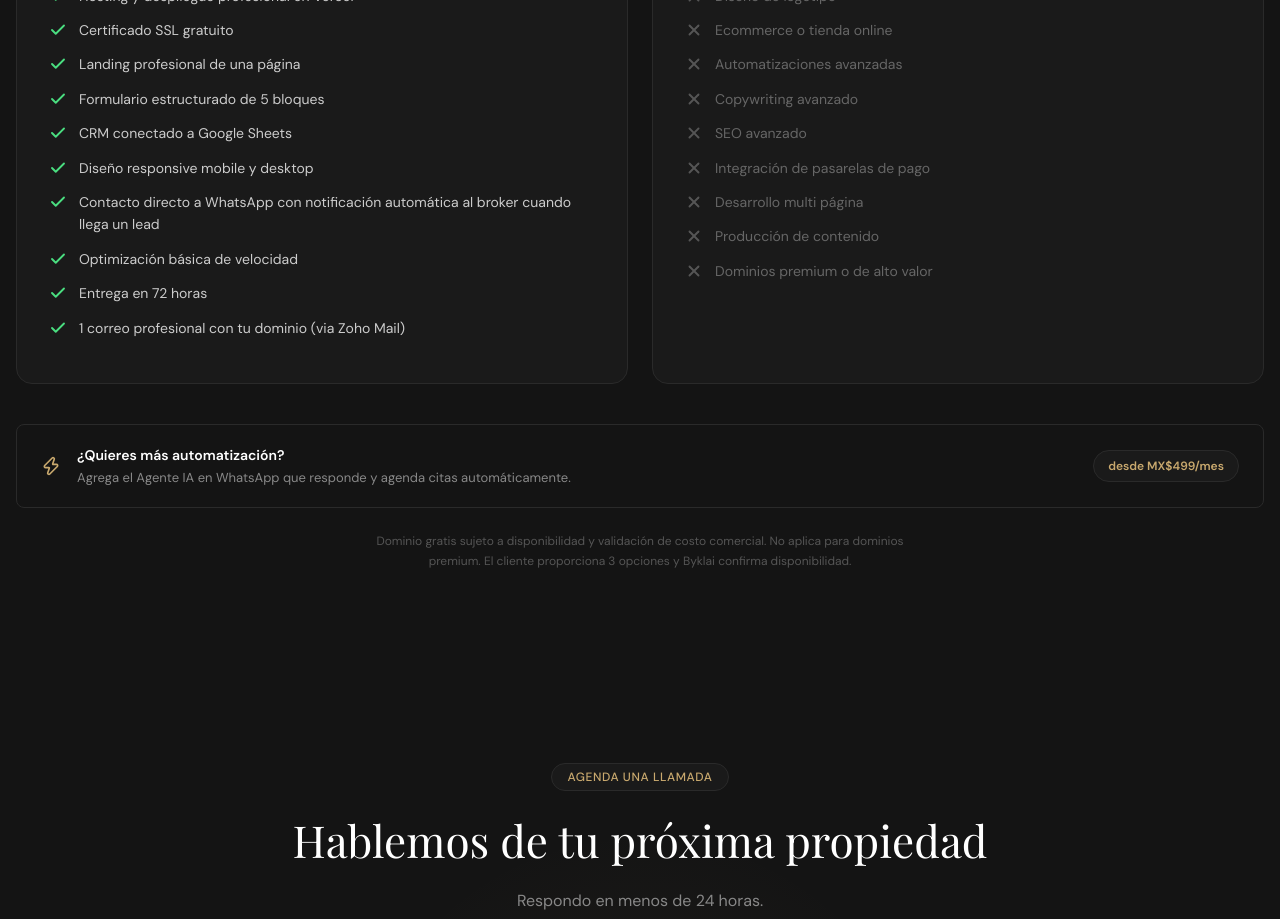
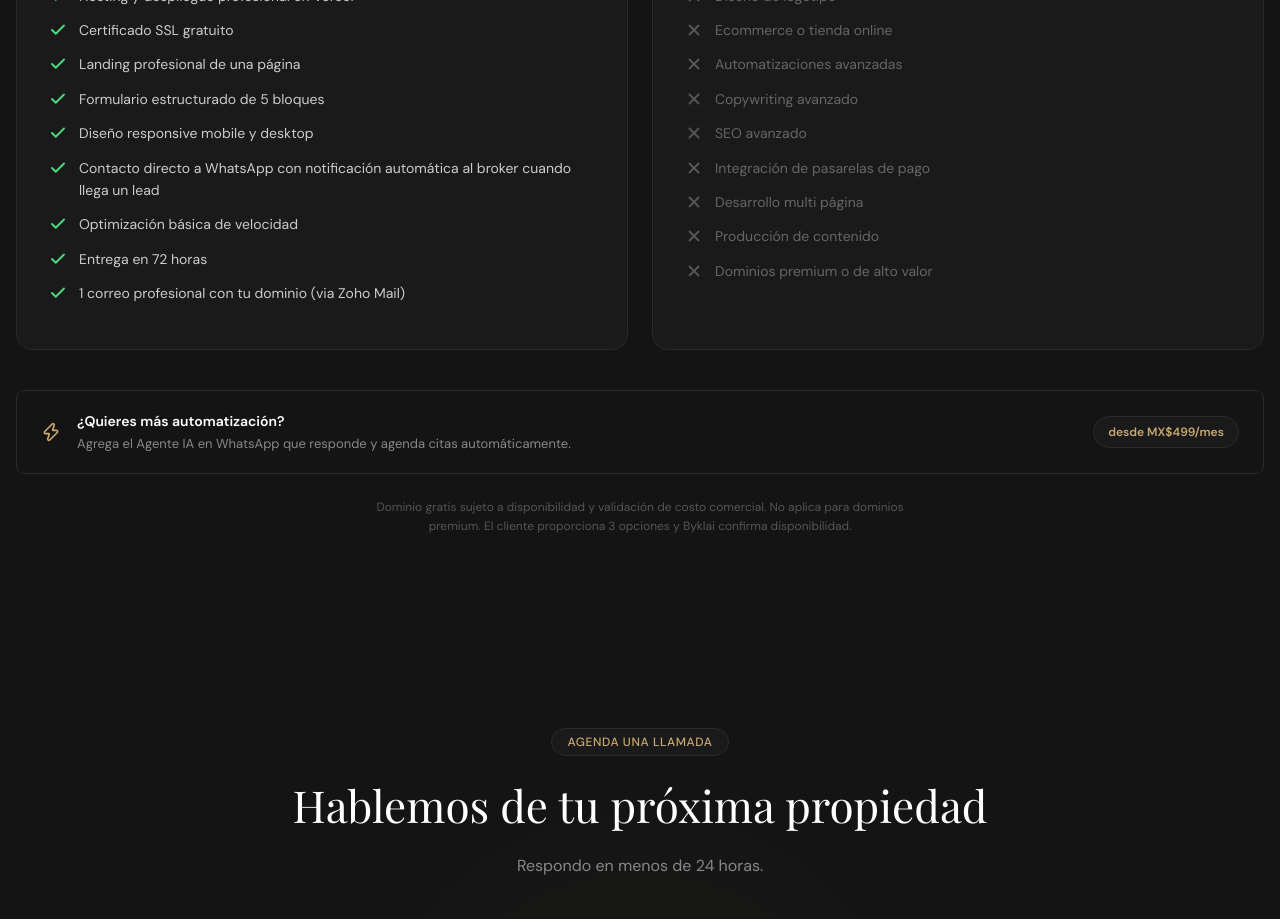
Before and after one commit to urbanhousepeninsula-prog/demo-broker-byklai, a Next.js app: page / in a window 1280 px wide. Shown: the part 6220-7139 px from the top of the page. Built offline with nearby package versions, Linux system fonts and the light colour scheme.

Commit message:
feat: eliminar CRM Google Sheets del paquete base

```diff
--- a/components/sections/includes.tsx
+++ b/components/sections/includes.tsx
@@ -12,7 +12,6 @@ const incluye = [
   "Certificado SSL gratuito",
   "Landing profesional de una página",
   "Formulario estructurado de 5 bloques",
-  "CRM conectado a Google Sheets",
   "Diseño responsive mobile y desktop",
   "Contacto directo a WhatsApp con notificación automática al broker cuando llega un lead",
   "Optimización básica de velocidad",
```
